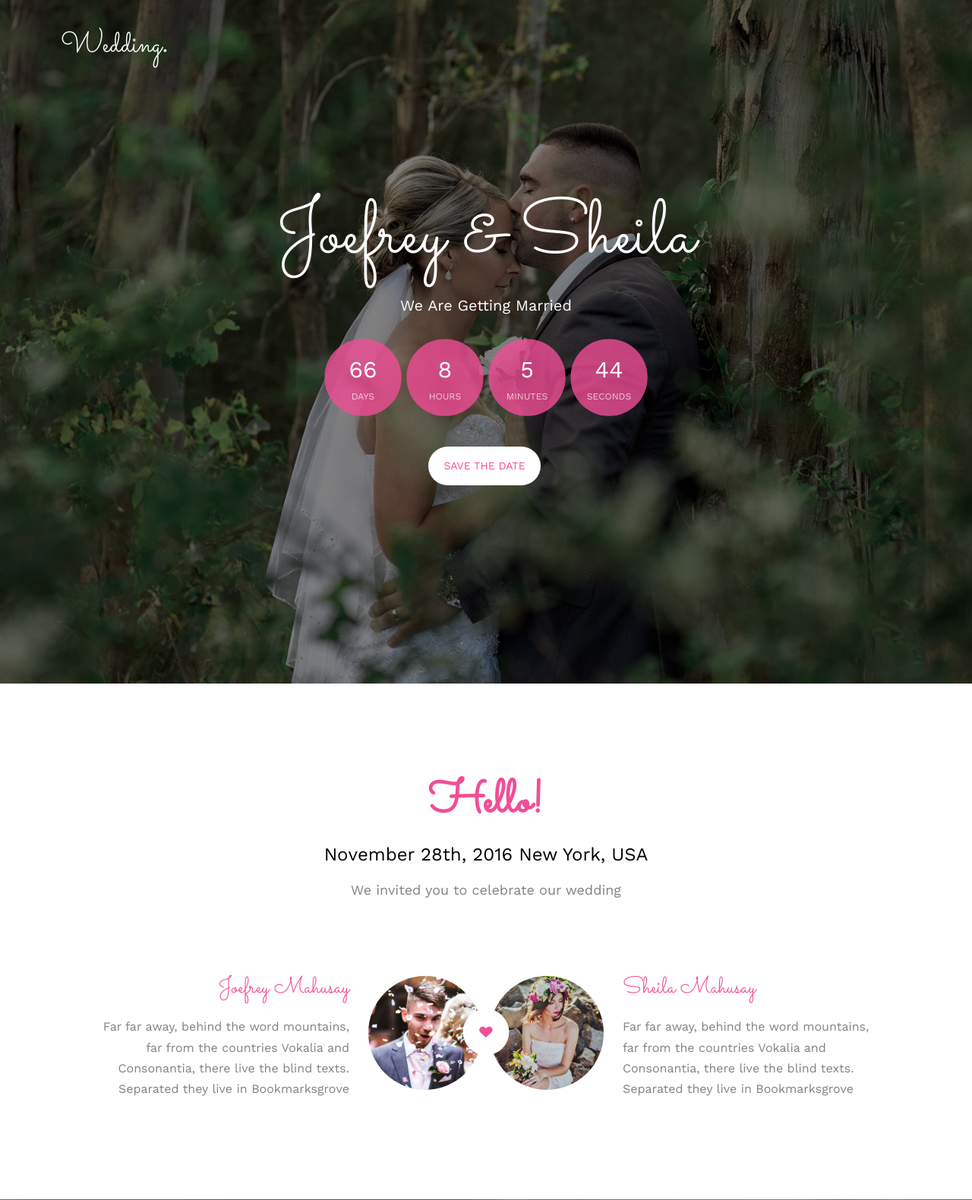
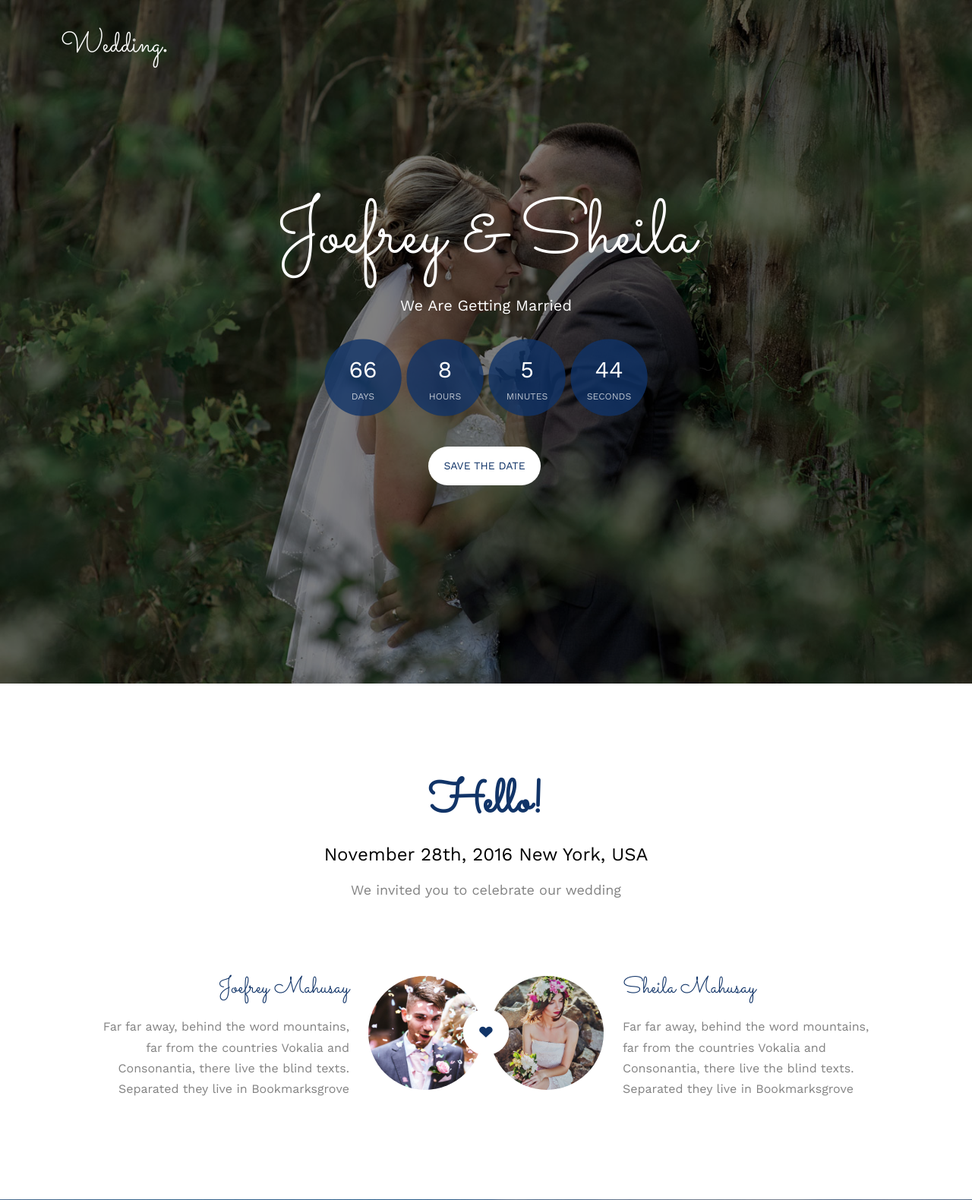
Before and after one commit to NgodingSolusi/the-wedding-of-rehan-maulidan, a PHP site: page / in a window 1280 px wide. Shown: the top 1580 px of the page at 76% size. Run offline with PHP 8.4, Linux system fonts and the light colour scheme; some web fonts are replaced.

Commit message:
Change color from pink to blue

```diff
--- a/css/style.css
+++ b/css/style.css
@@ -47,13 +47,13 @@ body {
 }
 
 a {
-  color: #F14E95;
+  color: #113468;
   -webkit-transition: 0.5s;
   -o-transition: 0.5s;
   transition: 0.5s;
 }
 a:hover, a:active, a:focus {
-  color: #F14E95;
+  color: #113468;
   outline: none;
   text-decoration: none;
 }
@@ -71,17 +71,17 @@ h1, h2, h3, h4, h5, h6, figure {
 
 ::-webkit-selection {
   color: #fff;
-  background: #F14E95;
+  background: #113468;
 }
 
 ::-moz-selection {
   color: #fff;
-  background: #F14E95;
+  background: #113468;
 }
 
 ::selection {
   color: #fff;
-  background: #F14E95;
+  background: #113468;
 }
 
 .fh5co-nav {
@@ -879,7 +879,7 @@ form label {
 .fh5co-cover .display-tc .btn {
   padding: 15px 20px;
   background: #fff !important;
-  color: #F14E95;
+  color: #113468;
   border: none !important;
   font-size: 14px;
   text-transform: uppercase;
@@ -942,7 +942,7 @@ form label {
   display: inline-block;
   width: 100px;
   height: 100px;
-  background: rgba(241, 78, 149, 0.8);
+  background: rgba(17, 52, 104, 0.8);
   margin: 0 4px;
   -webkit-border-radius: 50%;
   -moz-border-radius: 50%;
@@ -1043,7 +1043,7 @@ form label {
   font-size: 20px;
   background: #fff;
   padding: 20px;
-  color: #F14E95;
+  color: #113468;
   -webkit-border-radius: 50%;
   -moz-border-radius: 50%;
   -ms-border-radius: 50%;
@@ -1066,7 +1066,7 @@ form label {
 }
 .couple-half h3 {
   font-family: "Sacramento", Arial, serif;
-  color: #F14E95;
+  color: #113468;
   font-size: 30px;
 }
 .couple-half .groom, .couple-half .bride {
@@ -1181,7 +1181,7 @@ form label {
   margin-bottom: 10px;
   line-height: 1.5;
   font-weight: bold;
-  color: #F14E95;
+  color: #113468;
   font-family: "Sacramento", Arial, serif;
 }
 @media screen and (max-width: 768px) {
--- a/sass/bootstrap/_variables.scss
+++ b/sass/bootstrap/_variables.scss
@@ -1,3 +1,5 @@
+@use "sass:math";
+
 $bootstrap-sass-asset-helper: false !default;
 //
 // Variables
@@ -365,8 +367,8 @@ $container-lg:                 $container-large-desktop !default;
 $navbar-height:                    55px !default;
 $navbar-margin-bottom:             $line-height-computed !default;
 $navbar-border-radius:             $border-radius-base !default;
-$navbar-padding-horizontal:        floor(($grid-gutter-width / 2)) !default;
-$navbar-padding-vertical:          (($navbar-height - $line-height-computed) / 2) !default;
+$navbar-padding-horizontal:        floor(math.div($grid-gutter-width, 2)) !default;
+$navbar-padding-vertical:          (math.div(($navbar-height - $line-height-computed), 2)) !default;
 $navbar-collapse-max-height:       340px !default;
 
 $navbar-default-color:             #777 !default;
--- a/sass/style.scss
+++ b/sass/style.scss
@@ -7,7 +7,7 @@ $grid-gutter-width: 40px !default;
 $border-radius-base:  4px !default;
 $padding-base-vertical: 14px !default;
 
-$brand-primary: #F14E95 !default;
+$brand-primary: #113468 !default;
 $brand-secondary: #118DF0 !default;
 
 $brand-white: #fff;
```
Also changed, not shown: other parts of css/style.css (+26 -26 lines), 1 other file. Lines whose indentation alone changed are shown as unchanged.
